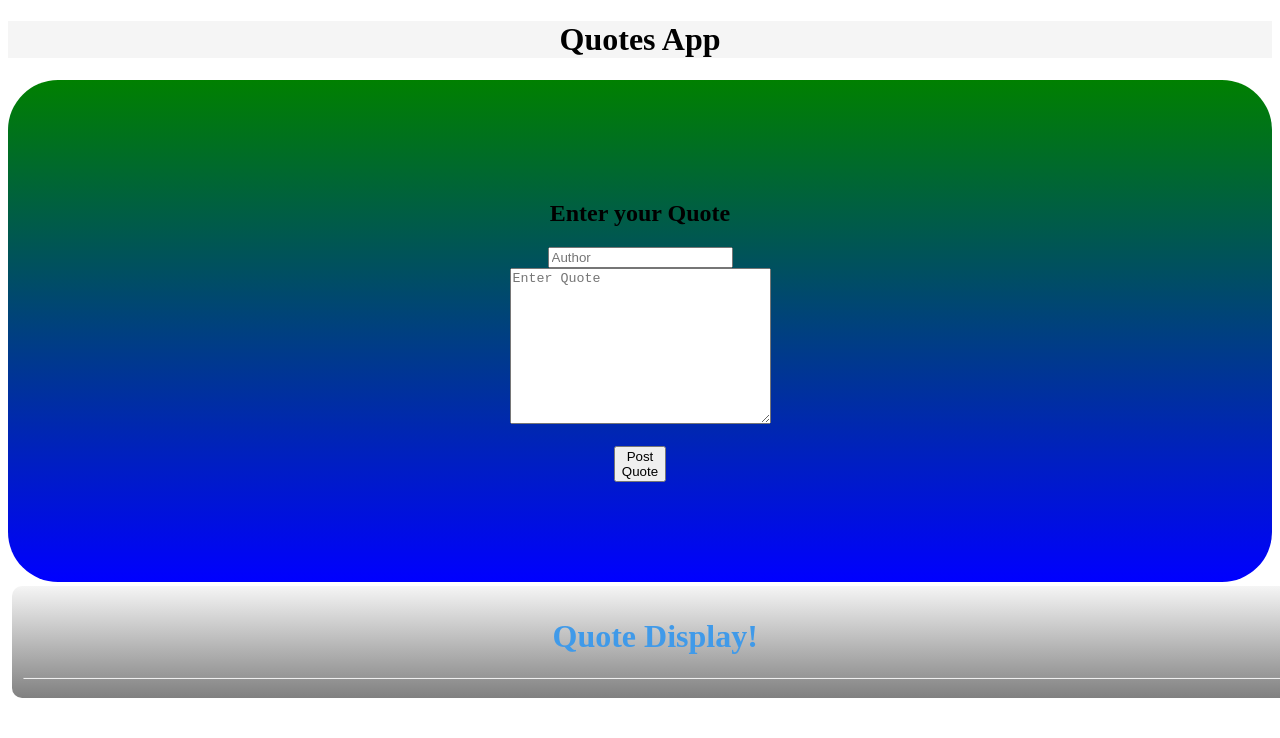
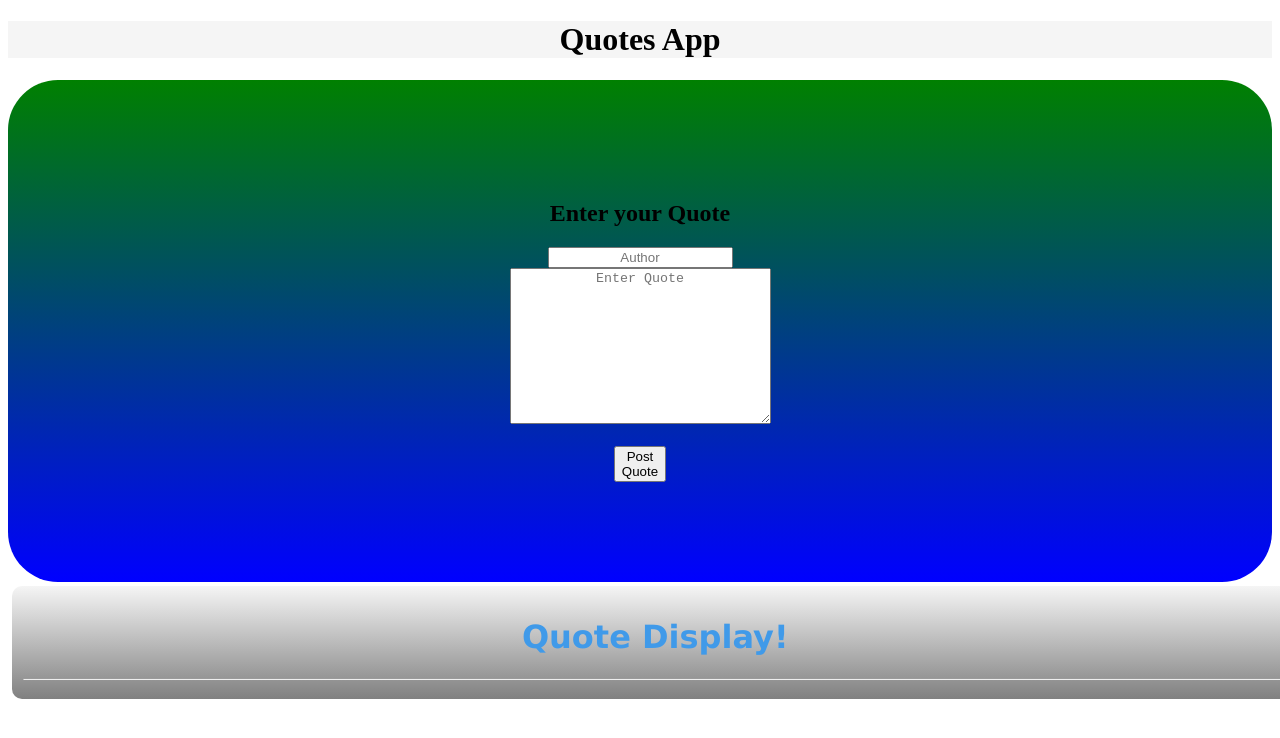
Before and after one commit to Alexanderoke/Quotesip, an Angular app: page / in a window 1280 px wide. Shown: the top 738 px of the page. Built offline with nearby package versions, Linux system fonts and the light colour scheme.

Commit message:
qdisplay component font style changed

```diff
--- a/src/app/form/form.component.css
+++ b/src/app/form/form.component.css
@@ -4,10 +4,10 @@
   border-radius: 50px;
 
 }
-#quote{
+textarea{
   text-align: center;
 
 }
 input{
-  align-content: center;
+  text-align-last: center;
 }
--- a/src/app/qdisplay/qdisplay.component.css
+++ b/src/app/qdisplay/qdisplay.component.css
@@ -11,6 +11,7 @@ h1{
   width:100%;
   border-radius: 10px;
   margin: 0.25rem;
+  font-family: Verdana, Geneva, Tahoma, sans-serif;
 
 
 }
```
